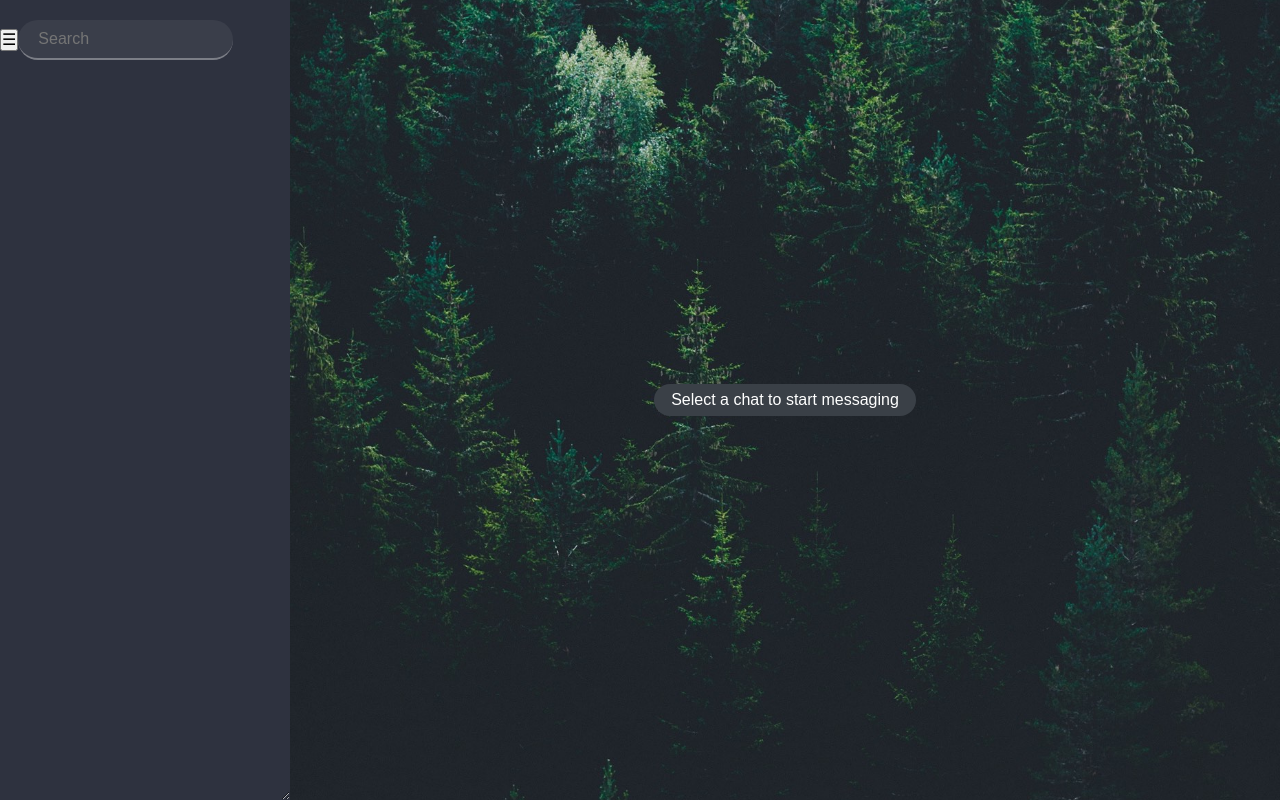
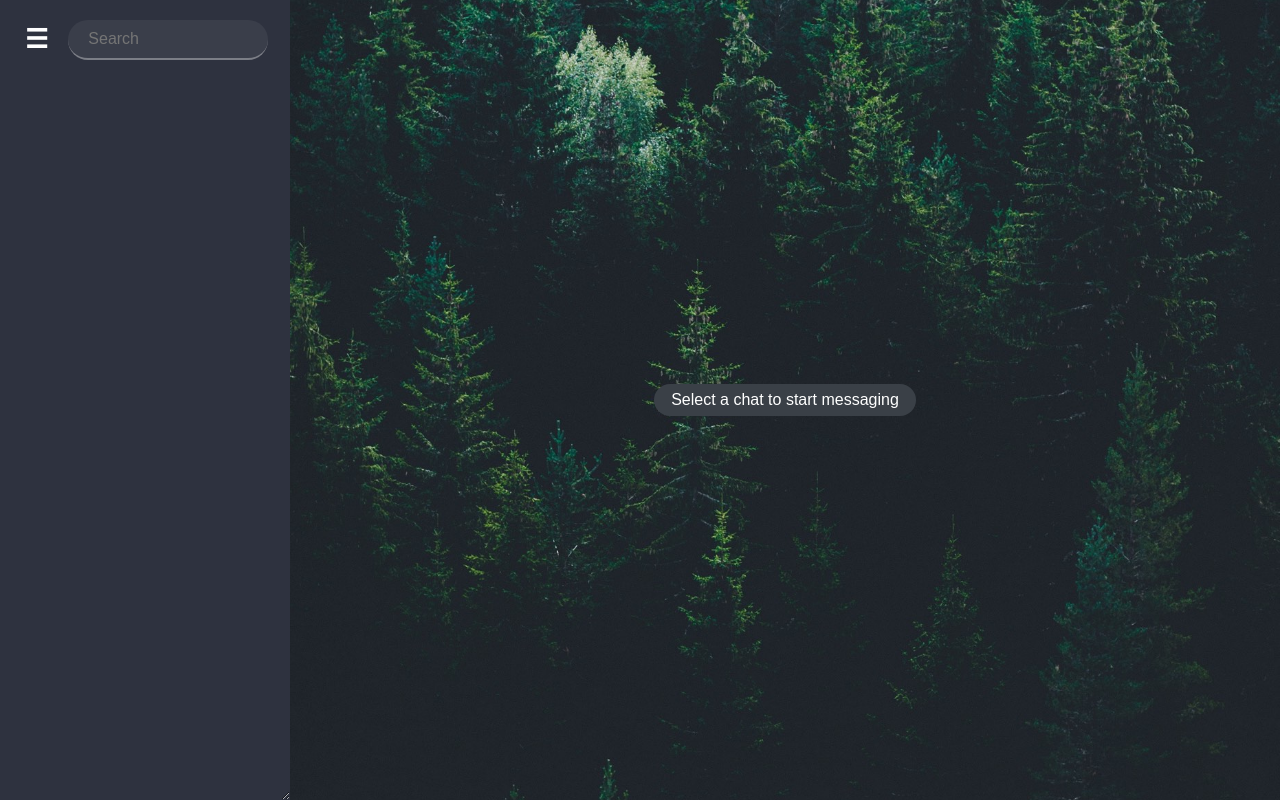
Before and after one commit to Shavqat001/multi-talk, a website: page index.html in a window 1280 px wide. Shown: the top 800 px of the page. Drawn offline with Linux system fonts and the light colour scheme; no server answers.

Commit message:
Update users.css

```diff
--- a/public/css/blocks/users.css
+++ b/public/css/blocks/users.css
@@ -17,11 +17,43 @@
     background-color: var(--light);
 }
 
+.users__settings-menu {
+    border: none;
+    font-size: 26px;
+    color: #fff;
+    background-color: transparent;
+    font-weight: 900;
+    border-radius: 5px;
+    cursor: pointer;
+    outline: none;
+    display: flex;
+    align-items: center;
+    margin-right: 10px;
+    transition: 200ms;
+    padding: 2px 10px;
+    appearance: none;
+}
+
+.users__settings-menu:hover {
+    background-color: #fff;
+    color: #333;
+}
+
+.users__settings-menu--light {
+    color: #333;
+}
+
+.users__settings-menu--light:hover {
+    color: #fff;
+    background-color: #333;
+}
+
 .users>div {
     display: flex;
     align-items: center;
     margin: 20px 0;
     padding-right: 15px;
+    padding-left: 15px;
 }
 
 .users__search {
```
